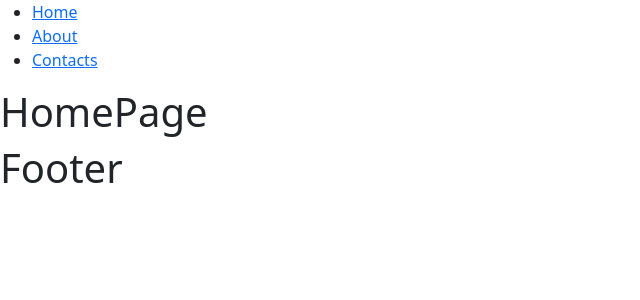
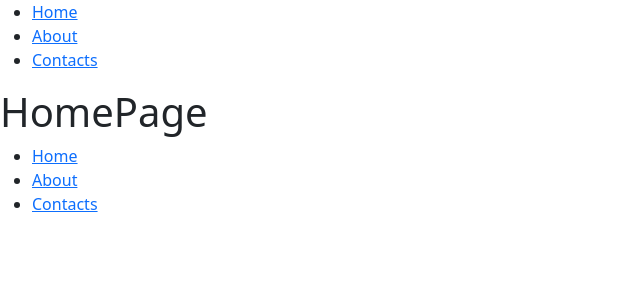
Before and after one commit to wmancaniello/proj-html-vuejs, a Vue app: page / in a window 1280 px wide. Shown: the top 300 px of the page, without its empty margins (0-640 px from the left). Built offline with nearby package versions, Linux system fonts and the light colour scheme; the HTML template or start-up script is replaced by a standard one.

Commit message:
feat: footer and scaffolding

```diff
--- a/src/components/AppFooter.vue
+++ b/src/components/AppFooter.vue
@@ -1,9 +1,36 @@
 <script>
-export default {};
+export default {
+    data() {
+        return {
+            menu: [
+                {
+                    title: "Home",
+                    routeName: "home",
+                },
+                {
+                    title: "About",
+                    routeName: "about",
+                },
+                {
+                    title: "Contacts",
+                    routeName: "contacts",
+                }
+            ]
+        }
+    }
+}
 </script>
 
 <template>
-    <h1>Footer</h1>
+    <footer>
+        <ul>
+            <li v-for="item in menu">
+                <router-link :to="{name: item.routeName}" >
+                    {{ item.title }}
+                </router-link>
+             </li>
+        </ul>
+    </footer>
 </template>
 
 <style lang="scss" scoped></style>
```
